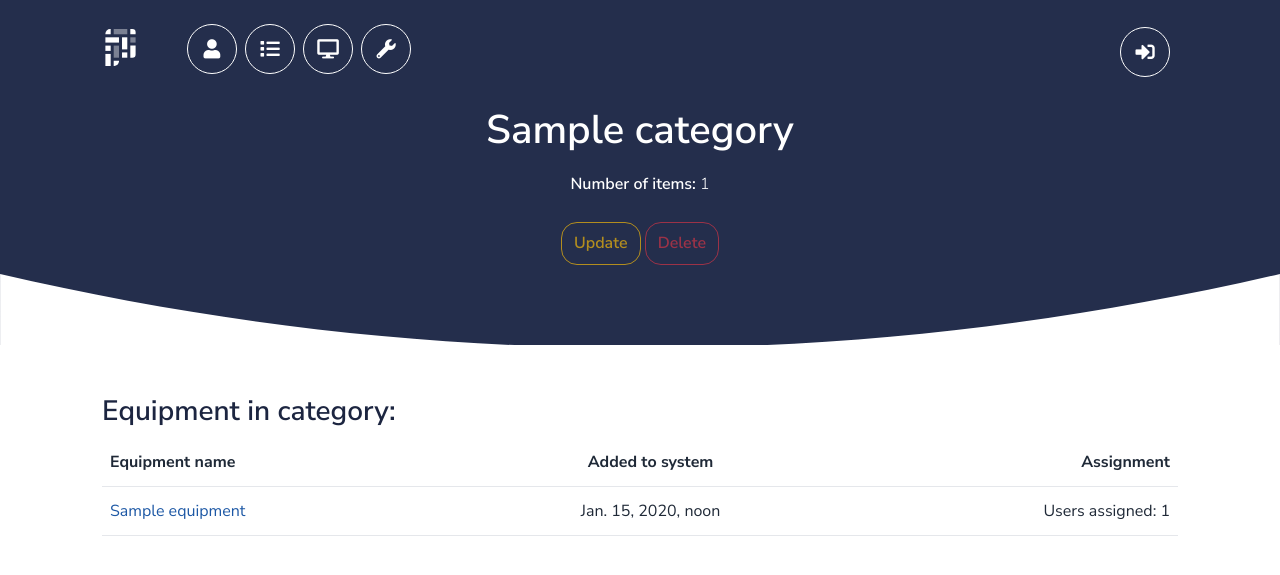
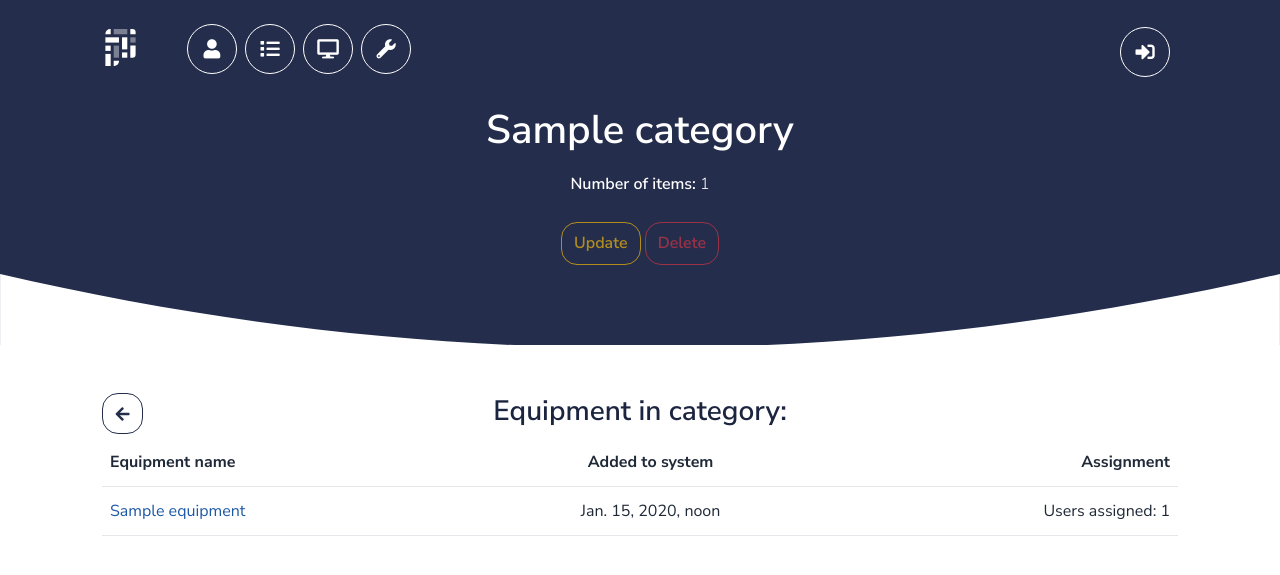
Before and after one commit to YBlck/office-inventory-system, a Django app: page /categories/1/ in a window 1280 px wide. Shown: the top 575 px of the page. Run offline with Django 5.2, Linux system fonts and the light colour scheme; tables that the repository leaves empty hold one stand-in row (values such as "Sample post"); some libraries are stand-ins or nearby versions.

Commit message:
feat: add BACK button to main pages

```diff
--- a/templates/manager/category_detail.html
+++ b/templates/manager/category_detail.html
@@ -53,8 +53,12 @@
         <div class="row justify-content-center">
           <div class="col-lg-12">
             <div class="mb-5">
-
-              <h3>Equipment in category:</h3>
+            <div>
+              <button style="position: absolute;" class="btn btn-outline-primary btn-icon-only" onclick="window.history.back();">
+                <span class="fas fa-arrow-left"></span>
+              </button>
+              <h3 class="text-center">Equipment in category:</h3>
+            </div>
 
               {% if category.equipment.all %}
 
--- a/templates/manager/category_list.html
+++ b/templates/manager/category_list.html
@@ -33,6 +33,9 @@
           <div class="col-lg-12">
 
             <div class="d-flex justify-content-between align-items-center">
+              <button class="btn btn-outline-primary btn-icon-only" onclick="window.history.back();">
+                <span class="fas fa-arrow-left"></span>
+              </button>
               <div class="col-5">
                 <form action="" method="get" class="form-inline">
                   <div class="mb-1">
--- a/templates/manager/equipment_detail.html
+++ b/templates/manager/equipment_detail.html
@@ -56,6 +56,9 @@
           <div class="col-lg-12">
             <div class="mb-5">
               <div class="d-flex justify-content-between align-items-center">
+                <button class="btn btn-outline-primary btn-icon-only" onclick="window.history.back();">
+                  <span class="fas fa-arrow-left"></span>
+                </button>
                 <h3 class="mr-5">Assigned to:</h3>
 
                 {% if user.role == "admin" or user.role == "support" %}
--- a/templates/manager/equipment_list.html
+++ b/templates/manager/equipment_list.html
@@ -33,6 +33,9 @@
           <div class="col-lg-12">
 
             <div class="d-flex justify-content-between align-items-center">
+              <button class="btn btn-outline-primary btn-icon-only" onclick="window.history.back();">
+                <span class="fas fa-arrow-left"></span>
+              </button>
               <div class="col-5">
                 <form action="" method="get" class="form-inline">
                   <div class="mb-1">
--- a/templates/manager/repair_request_detail.html
+++ b/templates/manager/repair_request_detail.html
@@ -54,6 +54,10 @@
         <div class="row justify-content-center">
           <div class="col-lg-12">
             <div class="mb-5">
+              <button style="position: absolute;" class="btn btn-outline-primary btn-icon-only"
+                      onclick="window.history.back();">
+                <span class="fas fa-arrow-left"></span>
+              </button>
               <h4 class="text-center">Reported by {{ repair_request.employee.first_name }} {{ repair_request.employee.last_name }} at {{ repair_request.date_reported }}</h4>
               <h3 class="text-center">Description:</h3>
               <h5 class="text-center">{{ repair_request.description }}</h5>
--- a/templates/manager/repair_request_list.html
+++ b/templates/manager/repair_request_list.html
@@ -33,6 +33,9 @@
           <div class="col-lg-12">
 
             <div class="d-flex justify-content-between align-items-center">
+              <button class="btn btn-outline-primary btn-icon-only" onclick="window.history.back();">
+                <span class="fas fa-arrow-left"></span>
+              </button>
               <div class="col-5">
                 <form action="" method="get" class="form-inline">
                   <div class="mb-1">
--- a/templates/manager/staff_list.html
+++ b/templates/manager/staff_list.html
@@ -33,6 +33,9 @@
           <div class="col-lg-12">
 
             <div class="d-flex justify-content-between align-items-center">
+              <button class="btn btn-outline-primary btn-icon-only" onclick="window.history.back();">
+                <span class="fas fa-arrow-left"></span>
+              </button>
               <div class="col-4">
                 <form action="" method="get" class="form-inline">
                   <div class="mb-1">
```
Also changed, not shown: templates/manager/staff_detail.html (+6 -1 lines).
